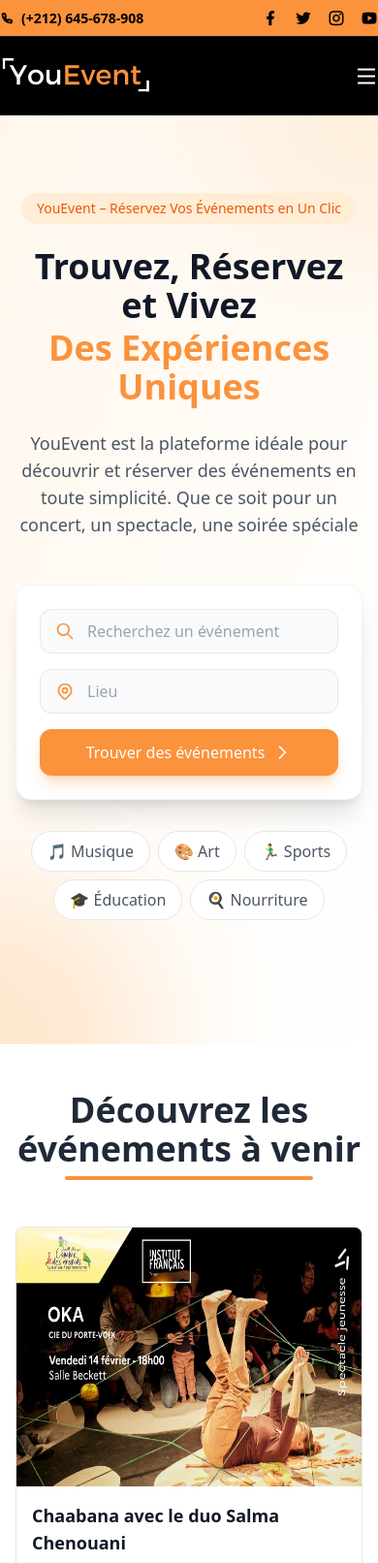
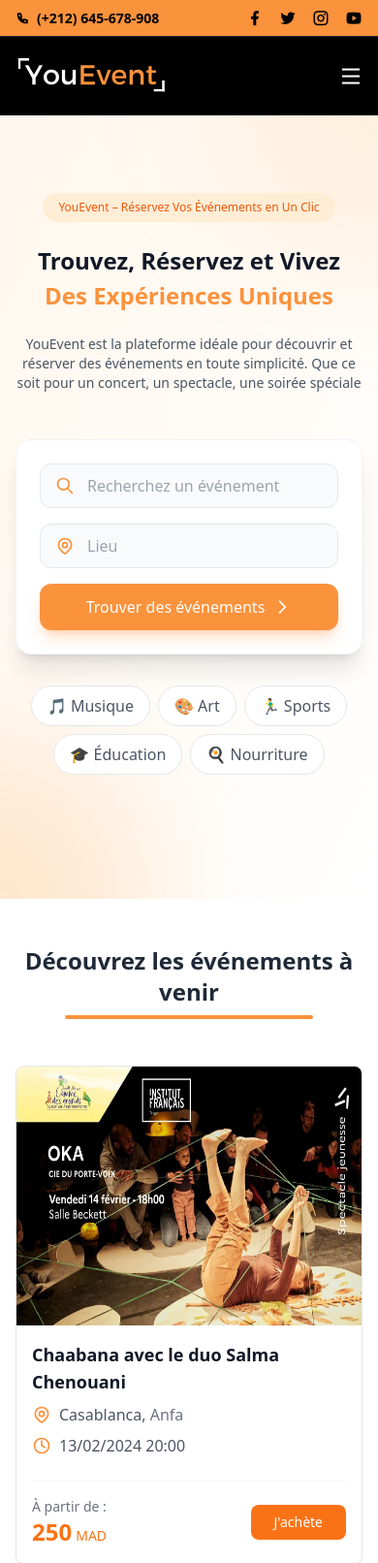
Before and after one commit to saalmahm/Eventbrite-PHP-MVC, a PHP site: page /YouEvent/ in a window 390 px wide. Shown: the top 1612 px of the page at 97% size. Run offline with PHP 8.4, Linux system fonts and the light colour scheme; some libraries are stand-ins or nearby versions.

Commit message:
Améliorations responsives de la page d'accueil  et refonte de la page 404

```diff
--- a/templates/home.html.twig
+++ b/templates/home.html.twig
@@ -30,8 +30,8 @@
     <section class="h-screen flex flex-col">
         <!-- Header -->
         <header class="bg-black text-white">
-            <div class="border-b border-gray-800">
-                <div class="container mx-auto md:px-12 py-1 flex justify-between items-center text-sm bg-orange-400">
+            <div class="border-b border-gray-800 4">
+                <div class="container mx-auto md:px-12 py-1 flex justify-between items-center text-sm bg-orange-400 md:px-0 px-4">
                     <div class="flex items-center space-x-4">
                         <span class="flex items-center text-black font-semibold">
                             <i class="ri-phone-line mr-2"></i>
@@ -55,7 +55,7 @@
                 </div>
             </div>
 
-            <nav class="container mx-auto md:px-12 py-2">
+            <nav class="container mx-auto md:px-12 py-2 md:px-0 px-4">
                 <div class="flex justify-between items-center">
                     <div class="flex items-center">
                         <a href="#" class="text-2xl font-bold">
@@ -100,12 +100,12 @@
                             <i class="ri-close-line"></i>
                         </button>
                         <div class="flex flex-col space-y-4">
-                            <a href="#" class="text-orange-400 font-medium">Accueil</a>
-                            <a href="#" class="font-medium">Événements</a>
-                            <a href="#" class="font-medium">À propos</a>
-                            <a href="#" class="font-medium">Contactez-nous</a>
-                            <a href="#" class="font-medium">Connexion</a>
-                            <a href="#" class="font-medium">S'inscrire</a>
+                            <a href="YouEvent" class="text-orange-400 font-medium">Accueil</a>
+                            <a href="evenements" class="font-medium">Événements</a>
+                            <a href="a-propos" class="font-medium">À propos</a>
+                            <a href="contact" class="font-medium">Contactez-nous</a>
+                            <a href="login" class="font-medium">Connexion</a>
+                            <a href="register" class="font-medium">S'inscrire</a>
                         </div>
                     </div>
                 </div>
@@ -123,17 +123,17 @@
             <div class="relative max-w-7xl mx-auto px-4 sm:px-6 lg:px-8 pt-20 pb-32">
                 <div class="flex justify-center mb-6">
                     <span
-                        class="inline-flex items-center px-4 py-1.5 rounded-full text-sm font-medium bg-orange-100 text-orange-600">
+                        class="inline-flex items-center px-4 py-1.5 rounded-full  font-medium bg-orange-100 text-orange-600 text-[12px] md:text-sm">
                         YouEvent – Réservez Vos Événements en Un Clic
                     </span>
                 </div>
 
                 <div class="text-center">
-                    <h1 class="text-4xl md:text-5xl font-bold text-gray-900 mb-6">
+                    <h1 class="text-2xl  md:text-5xl font-bold text-gray-900 mb-6">
                         Trouvez, Réservez et Vivez
                         <span class="block text-orange-400 mt-1">Des Expériences Uniques</span>
                     </h1>
-                    <p class="text-lg text-gray-600 mb-12 max-w-2xl mx-auto">
+                    <p class="text-sm md:text-lg text-gray-600 mb-12 max-w-2xl mx-auto">
                         YouEvent est la plateforme idéale pour découvrir et réserver des événements en toute simplicité.
                         Que ce soit pour un concert, un spectacle, une soirée spéciale
                     </p>
@@ -218,7 +218,7 @@
         <section>
             <div class="md:mx-4 px-4 sm:px-6 lg:px-8 py-12">
                 <div class="text-center mb-12">
-                    <h2 class="text-4xl font-bold text-gray-800">Découvrez les événements à venir</h2>
+                    <h2 class="text-2xl md:text-4xl font-bold text-gray-800">Découvrez les événements à venir</h2>
                     <div class="w-64 h-1 bg-orange-400 rounded-full mx-auto mt-2"></div>
                 </div>
 
@@ -660,7 +660,7 @@
         <section class="py-16">
             <div class="container px-4 md:px-12">
                 <div class="text-center mb-12">
-                    <h2 class="text-4xl font-bold text-gray-800">Questions Fréquemment Posées</h2>
+                    <h2 class="text-2xl md:text-4xl font-bold text-gray-800">Questions Fréquemment Posées</h2>
                     <div class="w-64 h-1 bg-orange-400 rounded-full mx-auto mt-2"></div>
                 </div>
 
@@ -782,7 +782,7 @@
         </section>
 
         <!-- Stats Section -->
-        <div class="mt-16 grid grid-cols-1 md:grid-cols-3 gap-4 mx-12 mb-12">
+        <div class="mt-16 grid grid-cols-1 md:grid-cols-3 gap-4 md:mx-12 mx-4 mb-12">
 
             <div class="flex flex-col items-center p-6 rounded-2xl bg-white border border-gray-200 shadow-sm">
                 <div class="p-3 rounded-full bg-orange-100 text-orange-500 mb-4">
--- a/templates/register.html.twig
+++ b/templates/register.html.twig
@@ -7,7 +7,6 @@
     <title>Inscription - YouEvent</title>
     <script src="https://cdn.tailwindcss.com"></script>
     <link href="https://cdn.jsdelivr.net/npm/remixicon@2.5.0/fonts/remixicon.css" rel="stylesheet">
-    <script src="{{ base_url }}/assets/js/register.js" defer></script>
 
 </head>
 <style>
```
Also changed, not shown: templates/404.html.twig (+24 -13 lines).
